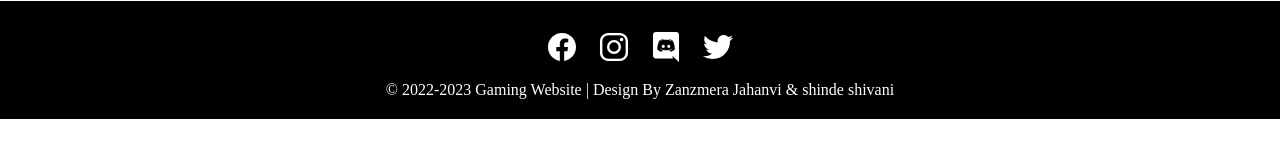
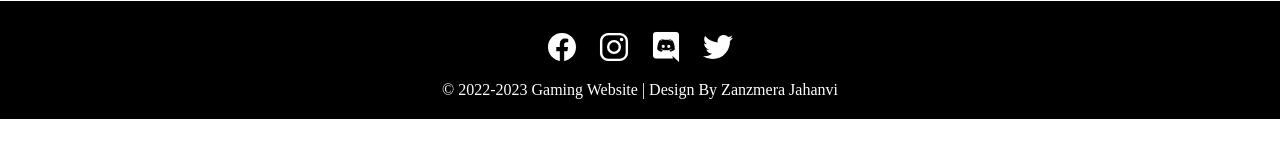
Before and after one commit to Zanzmera-Jahanvi/Gaming-website.github.io, a plain HTML site: page footer.html in a window 1280 px wide. Drawn offline with nearby package versions, Linux system fonts and the light colour scheme.

Commit message:
little changes in footer

```diff
--- a/footer.html
+++ b/footer.html
@@ -19,7 +19,7 @@
             <li><a href="#"><ion-icon name="logo-twitter"></ion-icon>
             </a></li>
         </ul>
-        <p> &#169; 2022-2023 Gaming Website | Design By Zanzmera Jahanvi & shinde shivani </p>
+        <p> &#169; 2022-2023 Gaming Website | Design By Zanzmera Jahanvi </p>
     </footer>
 </body>
 <script type="module" src="https://unpkg.com/ionicons@5.5.2/dist/ionicons/ionicons.esm.js"></script>
```
